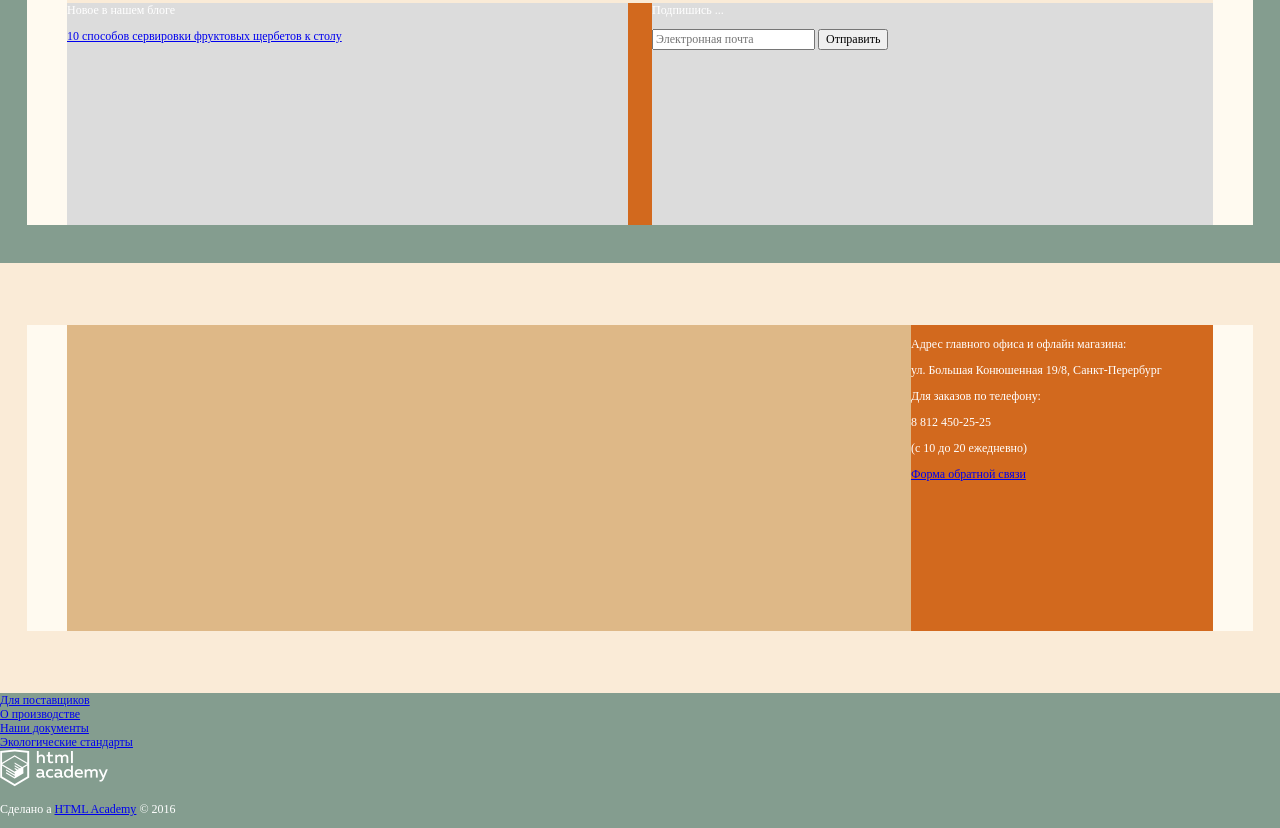
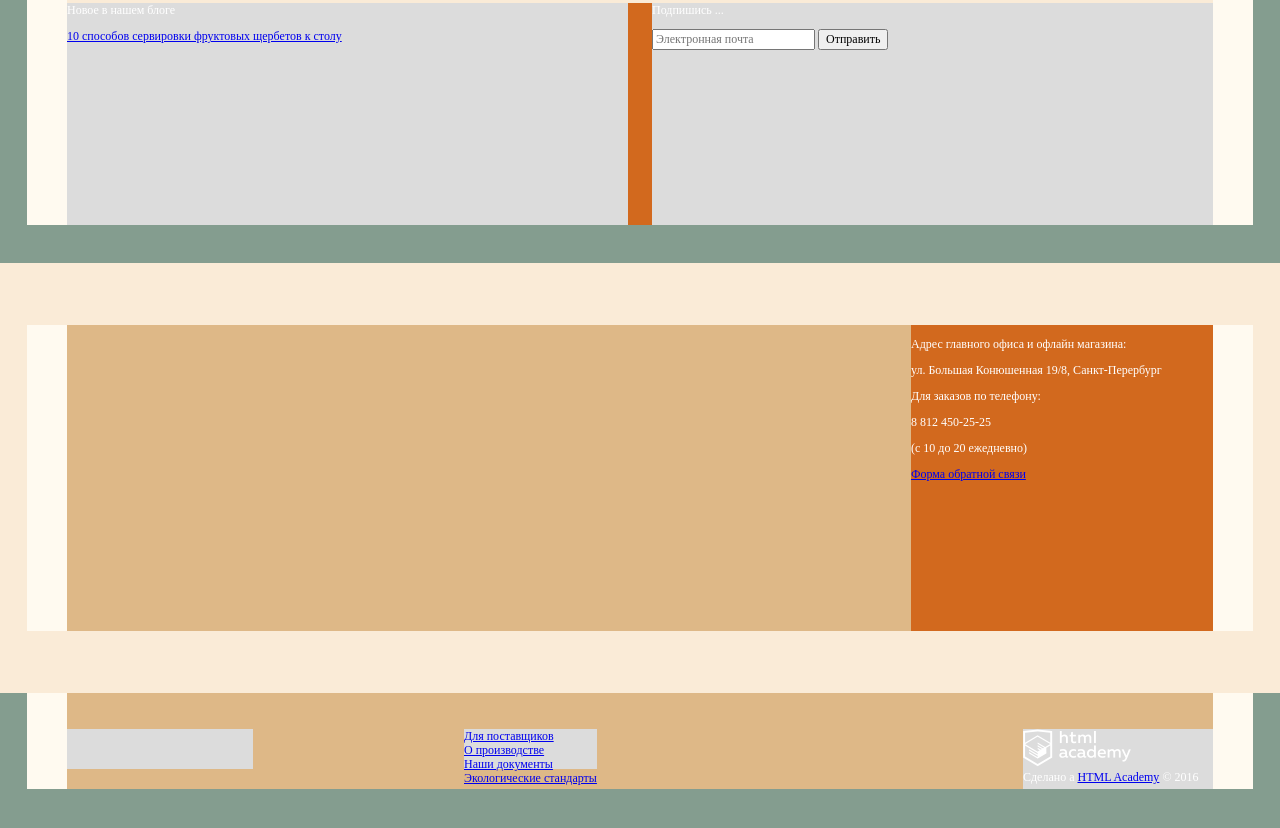
Before and after one commit to pers1307/227237-gllacy, a plain HTML site: page index.html in a window 1280 px wide. Shown: the part 1621-2449 px from the top of the page. After the commit the page ends 2410 px from the top, so only its background shows below. Drawn offline with Linux system fonts and the light colour scheme.

Commit message:
index complite

```diff
--- a/css/style.css
+++ b/css/style.css
@@ -312,3 +312,39 @@ h2 {
     height: 306px;
     float: right;
 }
+
+.footer-container {
+    background-color: burlywood;
+    min-width: 846px;
+    max-width: 1146px;
+    margin: 0 auto;
+    padding-top: 36px;
+}
+
+.footer-container .social-networks {
+    background-color: gainsboro;
+    width: 186px;
+    height: 40px;
+    float: left;
+    /*margin-top: 36px;*/
+}
+
+.footer-container .footer_links {
+    background-color: gainsboro;
+    /*margin-top: 36px;*/
+    float: left;
+    /*width: 332px;*/
+    height: 40px;
+    margin-left: 211px;
+}
+
+.footer-container .made {
+    background-color: gainsboro;
+    width: 190px;
+    height: 60px;
+    float: right;
+}
+
+.footer-container .made p{
+    margin-top: 0;
+}
--- a/index.html
+++ b/index.html
@@ -202,7 +202,6 @@
       </div>
     </div>
     <div class="map">
-
       <div class="center-fix map-position">
         <div class="map-description-container map-position">
           <div class="map-description">
@@ -228,11 +227,11 @@
           <div class="clearfix"></div>
         </div>
       </div>
-
     </div>
-
   </main>
   <footer>
+    <div class="center-fix">
+      <div class="footer-container">
         <div class="social-networks">
           <a class="tw" href="#"></a>
           <a class="ins" href="#"></a>
@@ -249,6 +248,9 @@
           <img src="img/htmlacademy-logo.png" width="108" height="38" alt="html academy">
           <p>Сделано а <a href="#">HTML  Academy</a> © 2016</p>
         </div>
+        <div class="clearfix"></div>
+      </div>
+    </div>
   </footer>
   </body>
 </html>
```
Lines whose indentation alone changed are shown as unchanged.
